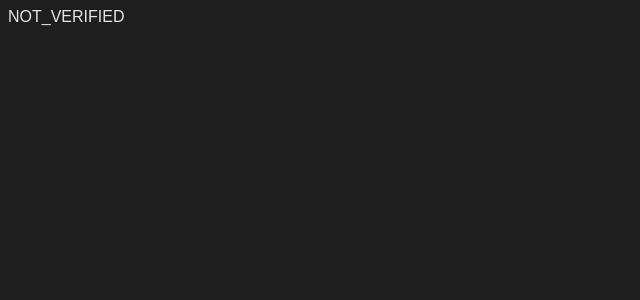
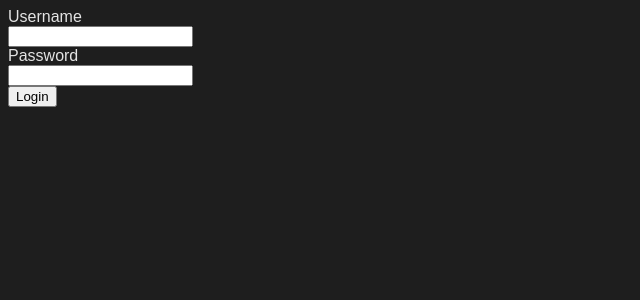
Before and after one commit to deoninja/react-2024, a React (Vite) app: page / in a window 1280 px wide. Shown: the top 300 px of the page, without its empty margins (0-640 px from the left). Built offline with nearby package versions, Linux system fonts and the light colour scheme.

Commit message:
Handling Events

```diff
--- a/src/App.jsx
+++ b/src/App.jsx
@@ -1,36 +1,8 @@
+import { LoginForm } from './components/LoginForm';
 export default function App() {
-  // const isAuthenticated = true;
-  // return isAuthenticated ? (
-  //   <div>
-  //     <h1>Welcome, User!</h1>
-  //   </div>
-  // ) : (
-  //   <div>
-  //     <h1>You are not logged in</h1>
-  //   </div>
-  // );
+  window.addEventListener('resize', (e) => {
+    console.log(window.innerHeight, window.innerWidth);
+  });
 
-  // NOT_VERIFIED | VERIFIED | ACCOUNT_DISABLED
-  const USER_STATUS = 'NOT_VERIFIED';
-
-  switch (USER_STATUS) {
-    case 'NOT_VERIFIED':
-      return <div>NOT_VERIFIED</div>;
-    case 'VERIFIED':
-      return <div>VERIFIED</div>;
-    case 'ACCOUNT_DISABLED':
-      return <div>ACCOUNT_DISABLED</div>;
-    default:
-      return <div>UNDEFINED</div>;
-  }
-
-  // if (USER_STATUS === 'NOT_VERIFIED') {
-  //   return <div>NOT_VERIFIED</div>;
-  // } else if (USER_STATUS === 'VERIFIED') {
-  //   return <div>VERIFIED</div>;
-  // } else if (USER_STATUS === 'ACCOUNT_DISABLED') {
-  //   return <div>ACCOUNT_DISABLED</div>;
-  // } else {
-  //   return <div>UNDEFINED</div>;
-  // }
+  return <LoginForm />;
 }
--- /dev/null
+++ b/src/components/LoginForm.jsx
@@ -0,0 +1,52 @@
+export function LoginForm() {
+  return (
+    <div>
+      <form
+        onSubmit={(e) => {
+          e.preventDefault();
+          const formData = new FormData(e.target);
+          //   console.log('username: ' + formData.get('username'));
+          //   console.log('password: ' + formData.get('password'));
+          const username = formData.get('username');
+          const password = formData.get('password');
+          fetch('http://localhost:3000/api/login', {
+            method: 'POST',
+            headers: {
+              'Content-Type': 'application/json',
+            },
+            body: JSON.stringify({ username, password }),
+          })
+            .then((response) => response.json())
+            .then((data) => console.log(data));
+        }}
+      >
+        <div>
+          <label htmlFor='username'>Username</label>
+          <br />
+          <input
+            type='text'
+            id='username'
+            name='username'
+            onChange={(e) => {
+              console.log(`username: ${e.target.value}`);
+              //   console.log('username changed');
+            }}
+          />
+        </div>
+        <div>
+          <label htmlFor='password'>Password</label>
+          <br />
+          <input
+            type='password'
+            id='password'
+            name='password'
+            onChange={(e) => console.log(`password: ${e.target.value}`)}
+          />
+        </div>
+        <div>
+          <button>Login</button>
+        </div>
+      </form>
+    </div>
+  );
+}
```
